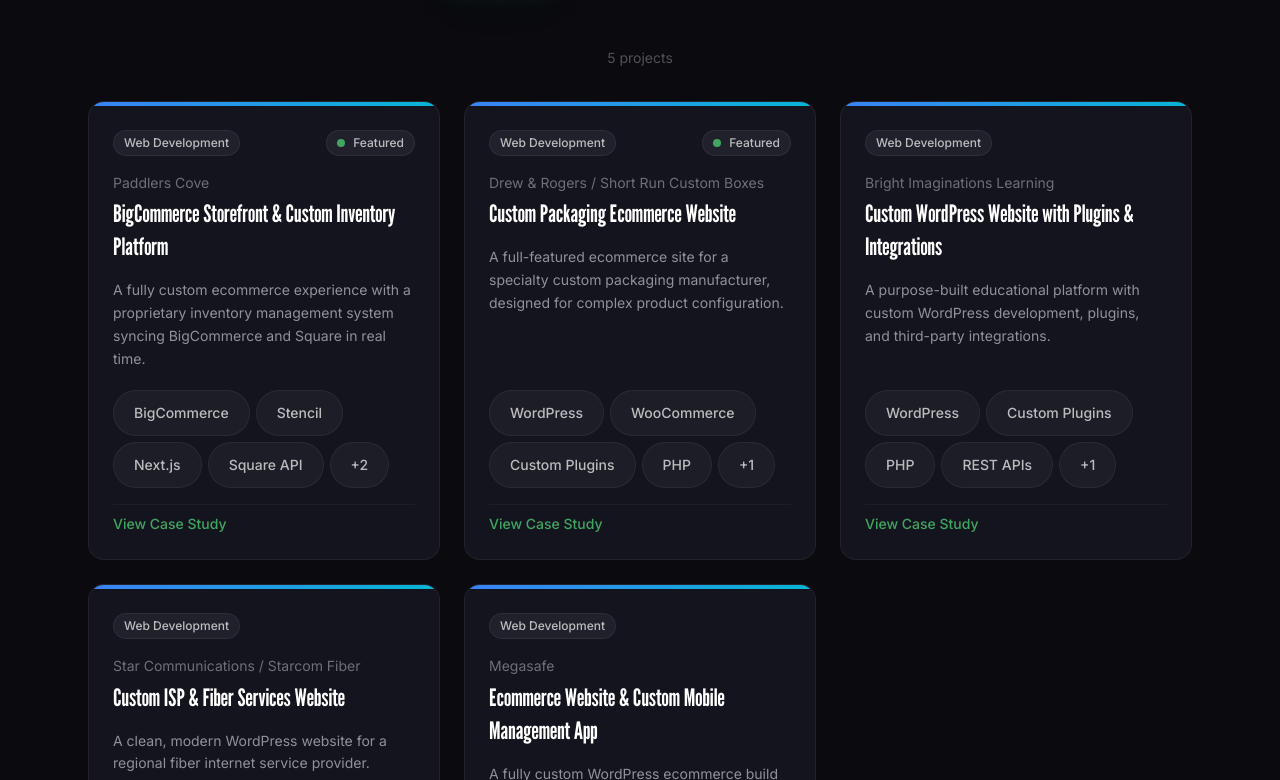
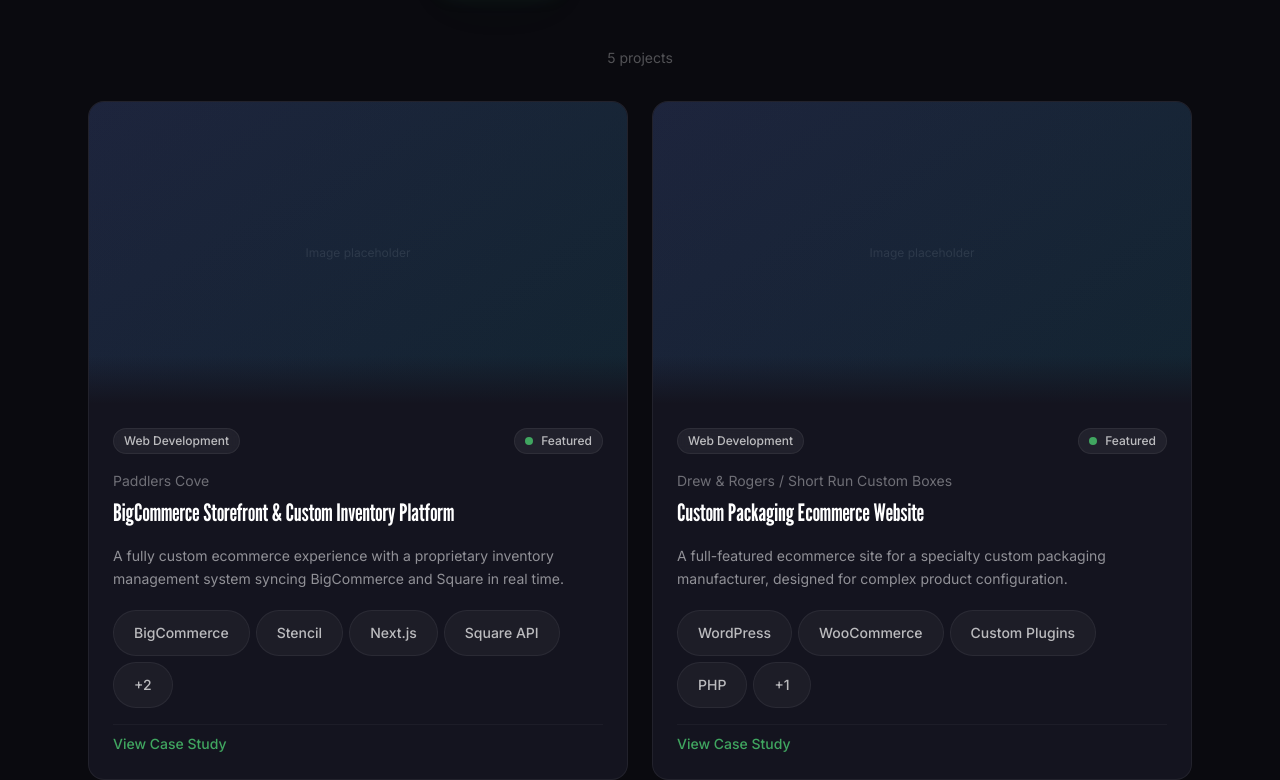
Before and after one commit to seedtechmakesstufff/seedtech, a Next.js app: page /our-work in a window 1280 px wide. Shown: the part 640-1420 px from the top of the page. Built offline with nearby package versions, Linux system fonts and the light colour scheme.

Commit message:
feat: TechPill on detail sidebar, image placeholders on cards, 2-col grid

```diff
--- a/src/app/our-work/[slug]/page.tsx
+++ b/src/app/our-work/[slug]/page.tsx
@@ -20,6 +20,7 @@
   GlassCard,
   GradientText,
   ProcessStep,
+  TechPill,
 } from "@/components/kit";
 import { GradientOrb } from "@/components/kit";
 import { projects, getProjectBySlug } from "@/data/projects";
@@ -187,12 +188,7 @@
                 <p className="text-body-sm text-light-base/35 uppercase tracking-wider mb-2">Tech Stack</p>
                 <div className="flex flex-wrap gap-1.5">
                   {project.techStack.map((tech) => (
-                    <span
-                      key={tech}
-                      className="px-2.5 py-1 text-xs rounded-md bg-dark-overlay border border-white/[0.06] text-light-base/60"
-                    >
-                      {tech}
-                    </span>
+                    <TechPill key={tech}>{tech}</TechPill>
                   ))}
                 </div>
               </div>
--- a/src/app/our-work/page.tsx
+++ b/src/app/our-work/page.tsx
@@ -68,7 +68,7 @@
         </p>
 
         {/* Grid */}
-        <div className="grid grid-cols-1 md:grid-cols-2 lg:grid-cols-3 gap-6">
+        <div className="grid grid-cols-1 md:grid-cols-2 gap-6">
           {filtered.map((project) => (
             <ProjectCard key={project.slug} project={project} />
           ))}
--- a/src/components/projects/ProjectCard.tsx
+++ b/src/components/projects/ProjectCard.tsx
@@ -22,15 +22,22 @@
         className
       )}
     >
-      {/* Top color bar — gradient per department */}
-      <div
-        className={cn(
-          "h-1 w-full",
+      {/* Image placeholder */}
+      <div className="relative w-full aspect-[16/9] bg-gradient-to-br from-dark-overlay to-dark-elevated overflow-hidden">
+        {/* TODO: replace with <Image src={project.image} fill alt={project.title} className="object-cover" /> */}
+        <div className="absolute inset-0 flex items-center justify-center">
+          <p className="text-white/10 text-xs">Image placeholder</p>
+        </div>
+        {/* Department colour tint overlay */}
+        <div className={cn(
+          "absolute inset-0 opacity-10",
           project.department === "web-development"
             ? "bg-gradient-web"
             : "bg-gradient-brand"
-        )}
-      />
+        )} />
+        {/* Bottom fade into card */}
+        <div className="absolute bottom-0 inset-x-0 h-12 bg-gradient-to-t from-dark-elevated to-transparent" />
+      </div>
 
       <div className="flex flex-col flex-1 p-6 gap-4">
         {/* Department + featured badge */}
```
